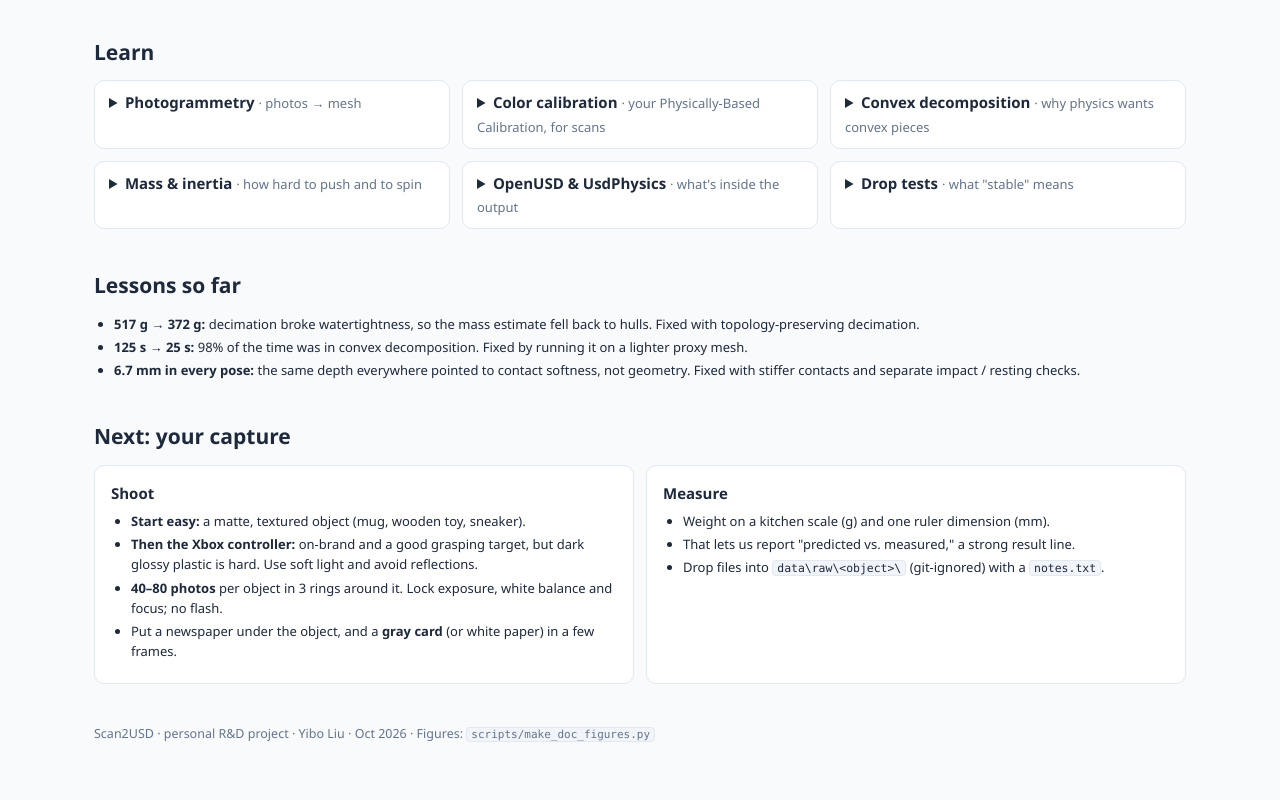
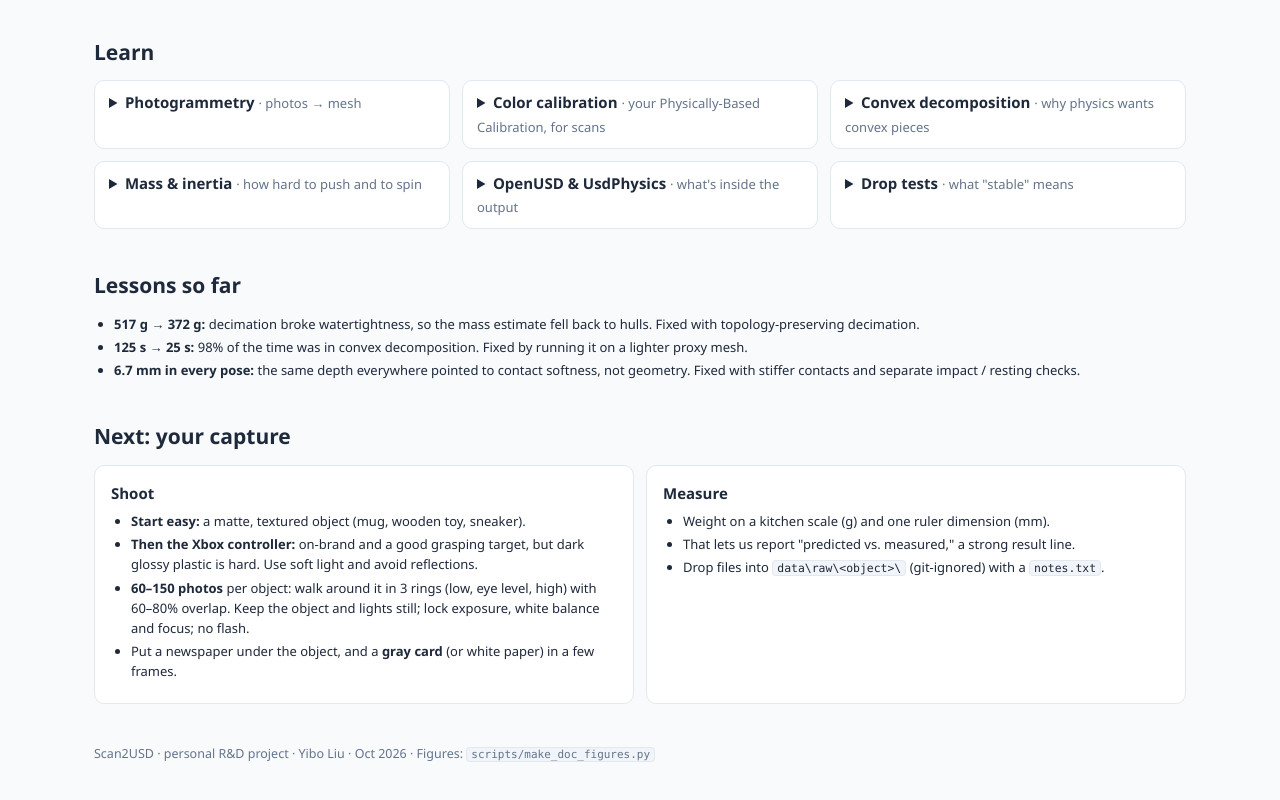
Before and after one commit to VisualKnight/scan2usd, a plain HTML site: page docs/overview.html in a window 1280 px wide. Shown: the part 2215-3015 px from the top of the page. Drawn offline with Linux system fonts and the light colour scheme.

Commit message:
Update capture guidance in overview
Co-authored-by: Copilot <223556219+Copilot@users.noreply.github.com>

```diff
--- a/docs/overview.html
+++ b/docs/overview.html
@@ -126,7 +126,7 @@
   <div class="card small"><h3>Shoot</h3><ul>
     <li><b>Start easy:</b> a matte, textured object (mug, wooden toy, sneaker).</li>
     <li><b>Then the Xbox controller:</b> on-brand and a good grasping target, but dark glossy plastic is hard. Use soft light and avoid reflections.</li>
-    <li><b>40–80 photos</b> per object in 3 rings around it. Lock exposure, white balance and focus; no flash.</li>
+    <li><b>60–150 photos</b> per object: walk around it in 3 rings (low, eye level, high) with 60–80% overlap. Keep the object and lights still; lock exposure, white balance and focus; no flash.</li>
     <li>Put a newspaper under the object, and a <b>gray card</b> (or white paper) in a few frames.</li></ul></div>
   <div class="card small"><h3>Measure</h3><ul>
     <li>Weight on a kitchen scale (g) and one ruler dimension (mm).</li>
```
